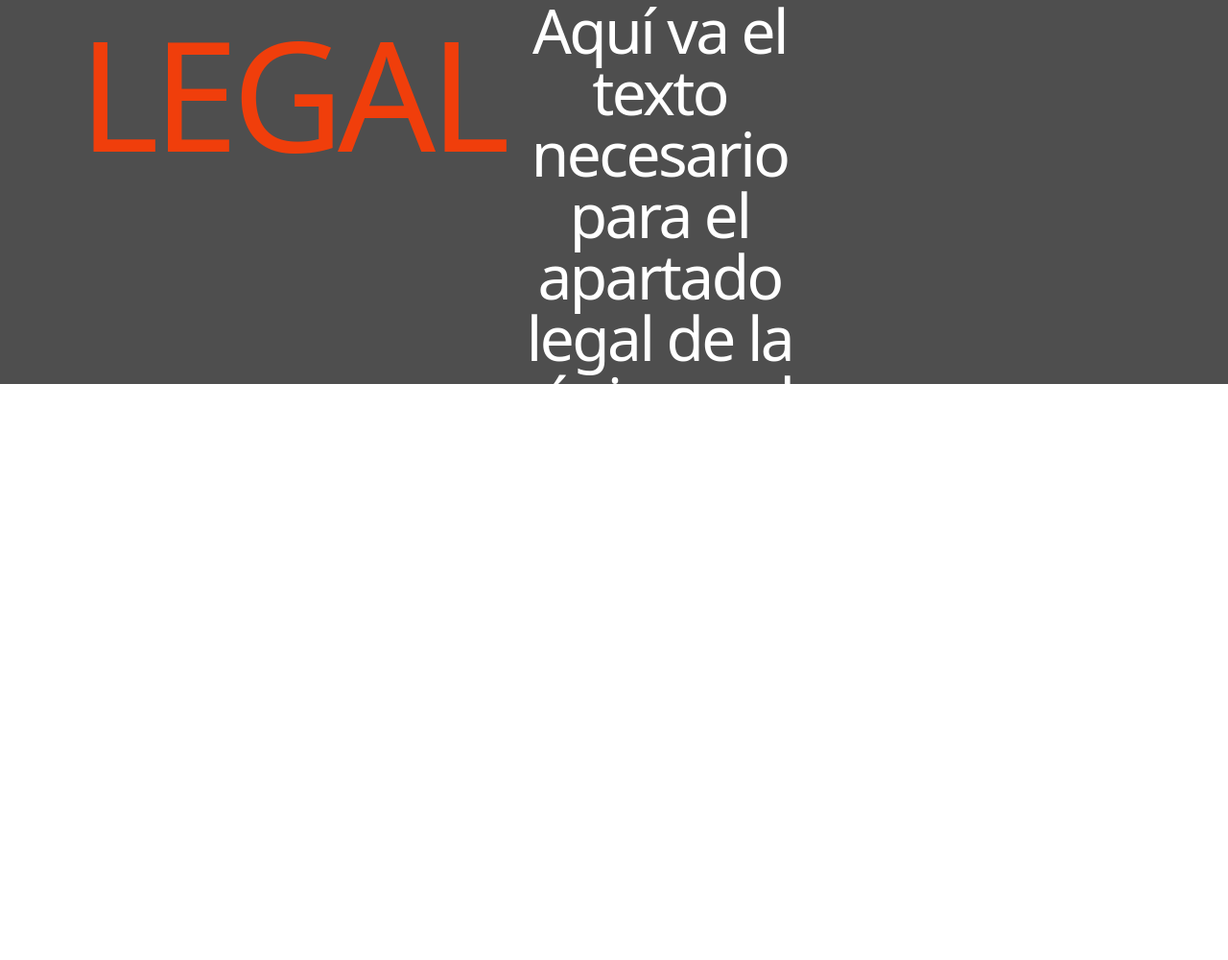
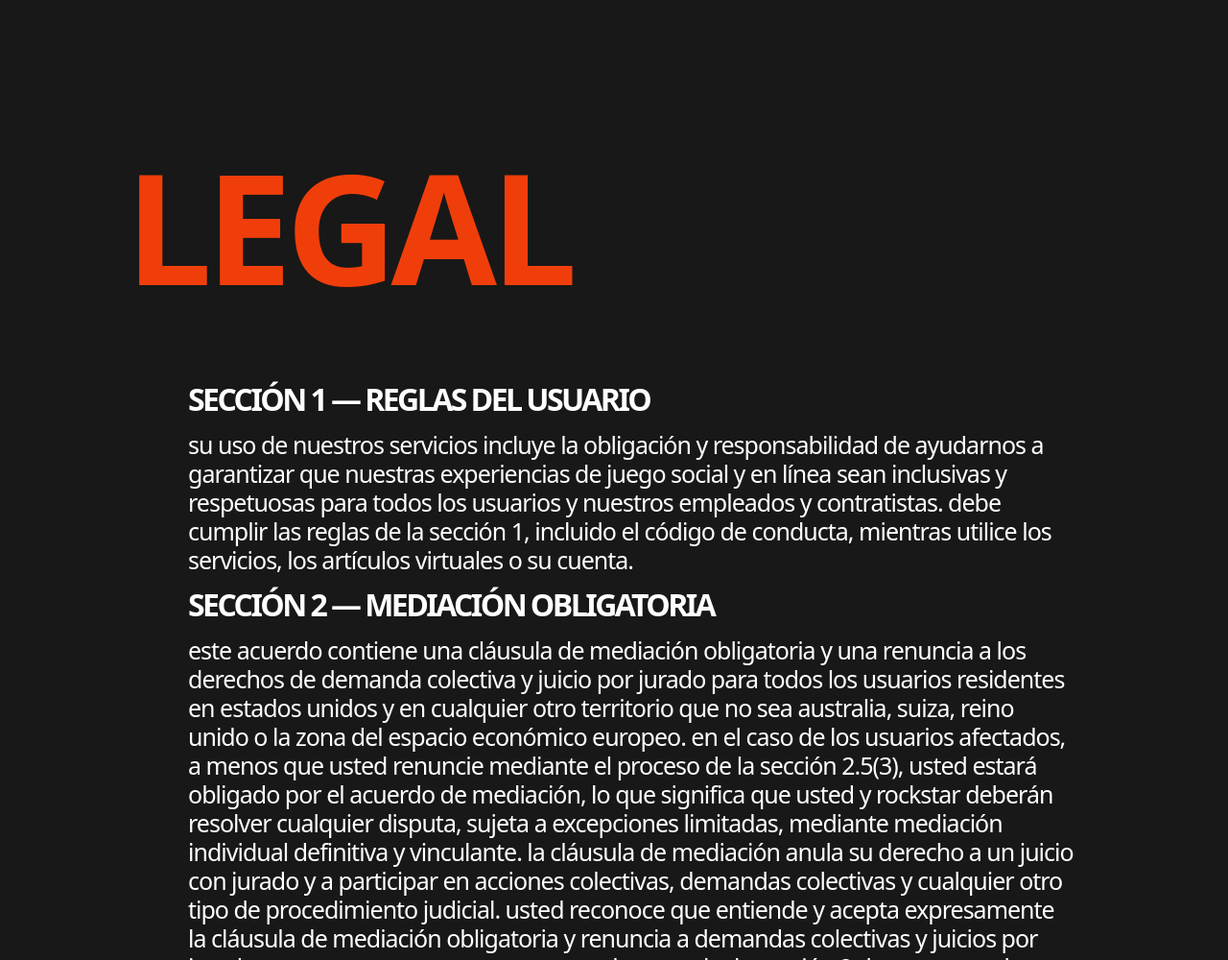
Before and after one commit to aadrii04/HiddenCrewsWeb, a plain HTML site: page legal-info.html in a window 1280 px wide. Shown: the whole page at 96% size. Before the commit the page ends 800 px from the top, so only its background shows below. Drawn offline with nearby package versions, Linux system fonts and the light colour scheme.

Commit message:
continuado el apartado legal

```diff
--- a/css/legal-info-style.css
+++ b/css/legal-info-style.css
@@ -1,14 +1,43 @@
 :root {
   --main-color: #f03e0b;
 }
+body{
+  width: 100%;
+  height: 1000px;
+}
 
 main {
-  background-color: rgb(78, 78, 78);
+  background-color: rgb(24, 24, 24);
   color: white;
   text-align: center;
   font-size: 4rem;
   letter-spacing: -0.04em;
   line-height: 1;
+  height: 100%;
+  width: 100%;
+}
+
+main p{
+  font-weight: bold;
+  display: flex;
+}
+
+div{
+  text-transform: uppercase;
+  font-size: 2rem;
+  text-align: center;
+  text-align: left;
+  margin-left: 10%;
+  margin-top: -5%;
+  width: 100%;
+}
+
+.texto{
+  text-transform: lowercase;
+  font-size: 25px;
+  letter-spacing: -0.04em;
+  line-height: 1.2em;
+  font-weight: normal;
 }
 
 .title {
@@ -16,7 +45,8 @@ main {
   letter-spacing: -0.04em;
   color: var(--main-color);
   text-transform: uppercase;
-  width: 100%;
   text-align: center;
   color: var(--main-color);
+  margin-top: 30%;
+  font-weight: bold;
 }
--- a/legal-info.html
+++ b/legal-info.html
@@ -16,14 +16,23 @@
     <main>
       <section class="container">
         <article class="row">
-          <div class="col-6">
+          <div class="offset-12">
             <h1 class="title">legal</h1>
           </div>
         </article>
+      </section>
+      <section class="container">
         <article class="row">
-          <div class="col-6">
-            Aquí va el texto necesario para el apartado legal de la página web
-            de HiddenCrews
+          <div class="col-10">
+            <p>Sección 1 — Reglas del usuario</p>
+            <p class="texto">Su uso de nuestros Servicios incluye la obligación y responsabilidad de ayudarnos a garantizar que nuestras experiencias de juego social y en línea sean inclusivas y respetuosas para todos los usuarios y nuestros empleados y contratistas. Debe cumplir las reglas de la Sección 1, incluido el Código de conducta, mientras utilice los Servicios, los Artículos virtuales o su Cuenta.</p>
+
+            <p>Sección 2 — Mediación obligatoria</p>
+            <p class="texto">ESTE ACUERDO CONTIENE UNA CLÁUSULA DE MEDIACIÓN OBLIGATORIA Y UNA RENUNCIA A LOS DERECHOS DE DEMANDA COLECTIVA Y JUICIO POR JURADO PARA TODOS LOS USUARIOS RESIDENTES EN ESTADOS UNIDOS Y EN CUALQUIER OTRO TERRITORIO QUE NO SEA AUSTRALIA, SUIZA, REINO UNIDO O LA ZONA DEL ESPACIO ECONÓMICO EUROPEO.
+
+            EN EL CASO DE LOS USUARIOS AFECTADOS, A MENOS QUE USTED RENUNCIE MEDIANTE EL PROCESO DE LA SECCIÓN 2.5(3), USTED ESTARÁ OBLIGADO POR EL ACUERDO DE MEDIACIÓN, LO QUE SIGNIFICA QUE USTED Y ROCKSTAR DEBERÁN RESOLVER CUALQUIER DISPUTA, SUJETA A EXCEPCIONES LIMITADAS, MEDIANTE MEDIACIÓN INDIVIDUAL DEFINITIVA Y VINCULANTE. LA CLÁUSULA DE MEDIACIÓN ANULA SU DERECHO A UN JUICIO CON JURADO Y A PARTICIPAR EN ACCIONES COLECTIVAS, DEMANDAS COLECTIVAS Y CUALQUIER OTRO TIPO DE PROCEDIMIENTO JUDICIAL. USTED RECONOCE QUE ENTIENDE Y ACEPTA EXPRESAMENTE LA CLÁUSULA DE MEDIACIÓN OBLIGATORIA Y RENUNCIA A DEMANDAS COLECTIVAS Y JUICIOS POR JURADO, A MENOS QUE OPTE POR NO ACEPTARLA.
+
+            CONSULTE LA SECCIÓN 2 DE ESTE ACUERDO PARA OBTENER MÁS INFORMACIÓN SOBRE LA MEDIACIÓN OBLIGATORIA, EL EFECTO EN SUS DERECHOS LEGALES Y SU DERECHO DE EXCLUSIÓN POR TIEMPO LIMITADO.</p>
           </div>
         </article>
       </section>
```
